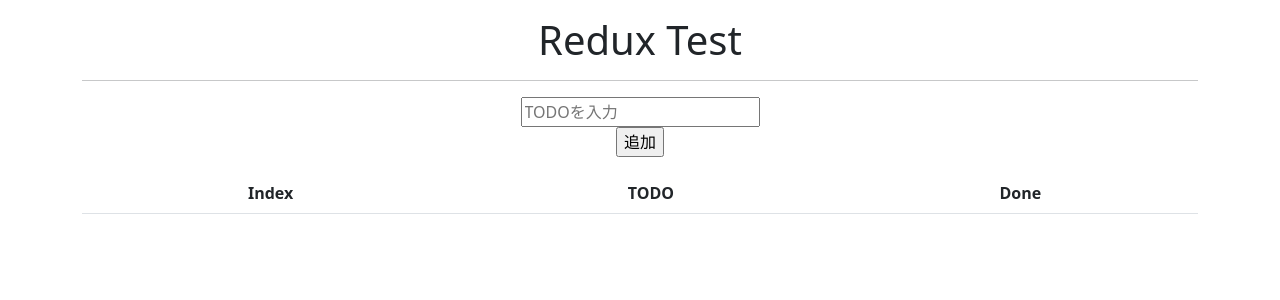
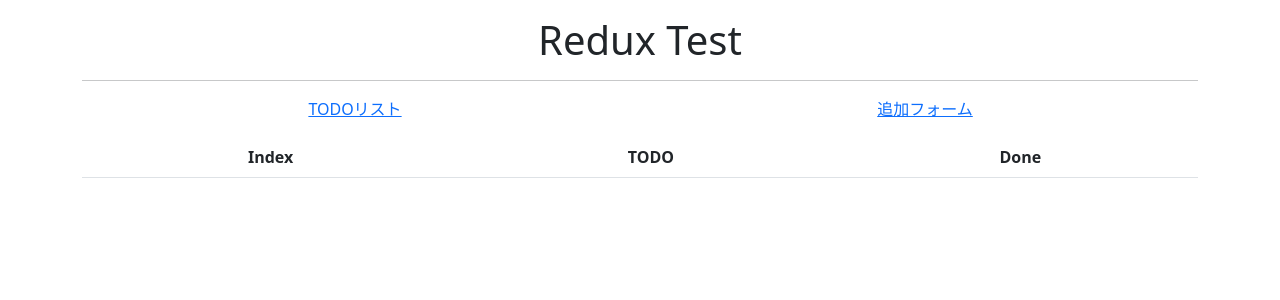
Before and after one commit to YanaPIIDXer/ReduxTest, a React (Create React App) app: page / in a window 1280 px wide. Shown: the top 300 px of the page. Built offline with nearby package versions, Linux system fonts and the light colour scheme.

Commit message:
SPA化してリストと入力フォームを別ページに分けた

```diff
--- a/src/App.js
+++ b/src/App.js
@@ -1,5 +1,6 @@
 import { Component } from 'react';
 import AddTodoForm from './components/AddTodoForm';
+import { Route, Switch, withRouter, Link } from 'react-router-dom';
 import TodoList from './components/TodoList';
 
 class App extends Component {
@@ -9,9 +10,15 @@
         <div class="text-center">
           <h1 class="mt-3">Redux Test</h1>
           <hr />
-          <AddTodoForm />
+          <div class="row">
+            <div class="col-6"><Link to="/">TODOリスト</Link></div>
+            <div class="col-6"><Link to="/add">追加フォーム</Link></div>
+          </div>
           <div class="mt-3">
-            <TodoList />
+            <Switch>
+              <Route path="/" component={TodoList} exact={true} key={0} />
+              <Route path="/add" component={AddTodoForm} exact={true}  key={1} />
+            </Switch>
           </div>
         </div>
       </div>
@@ -19,4 +26,4 @@
   }
 };
 
-export default App;
+export default withRouter(App);
```
